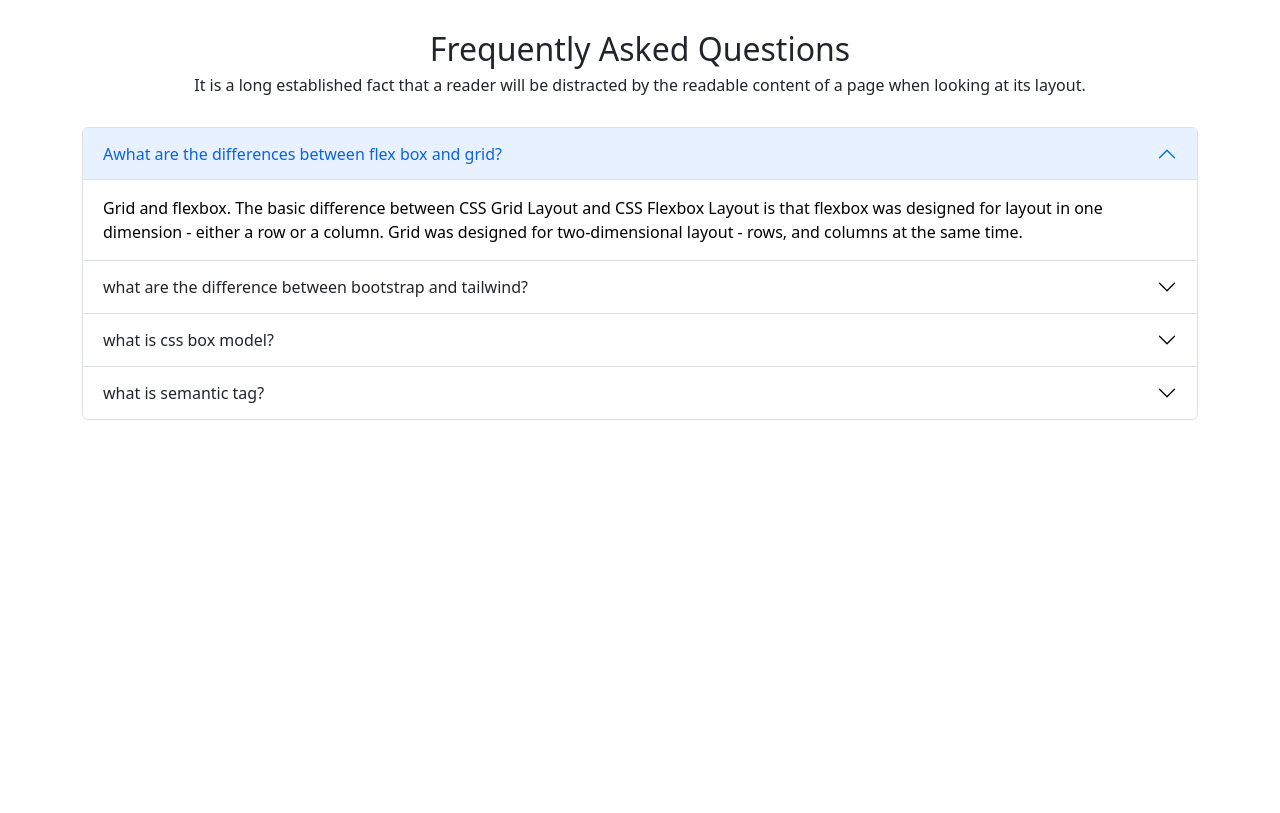
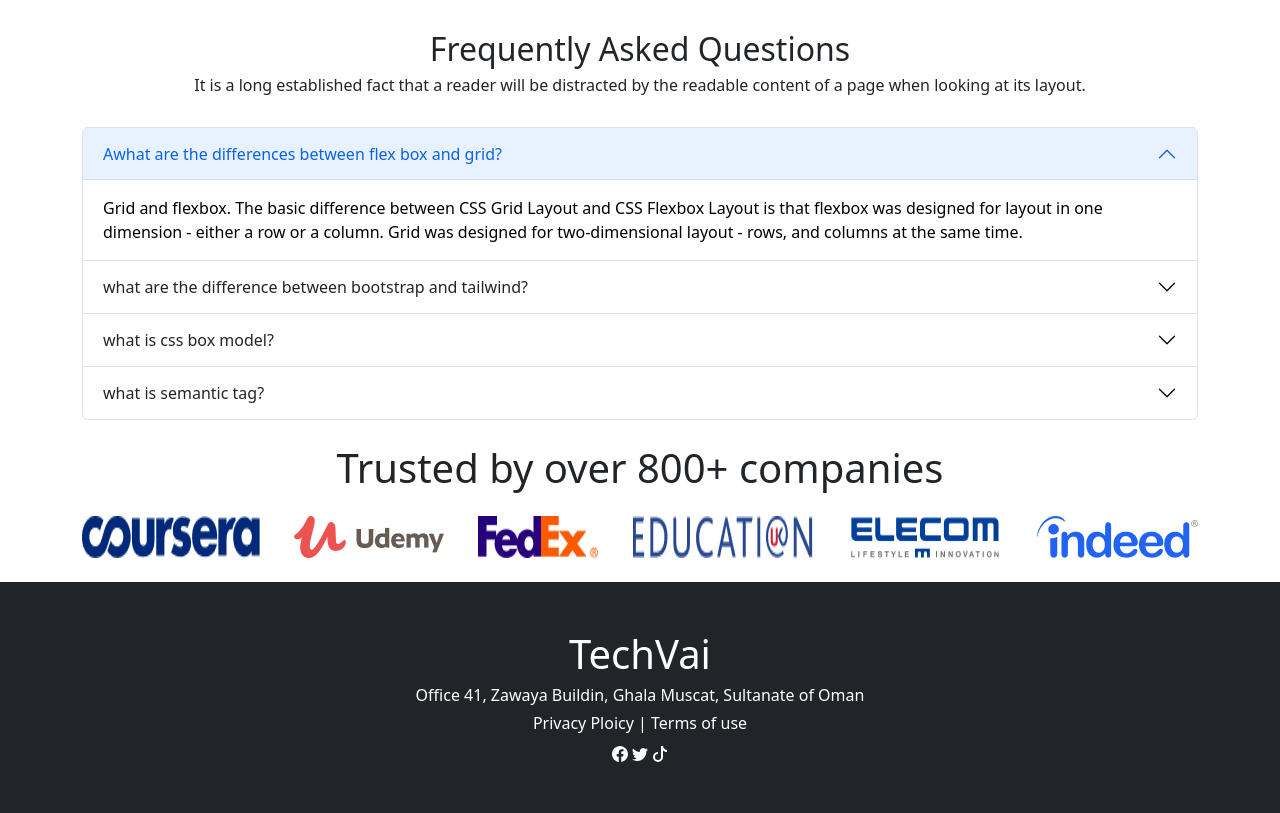
Before and after one commit to MRHemel/TechVai-website, a plain HTML site: page index2.html in a window 1280 px wide. Shown: the part 1736-2549 px from the top of the page. Before the commit the page ends 2156 px from the top, so only its background shows below. Drawn offline with nearby package versions, Linux system fonts and the light colour scheme.

Commit message:
footer done

```diff
--- a/index2.html
+++ b/index2.html
@@ -5,6 +5,7 @@
     <meta charset="utf-8">
     <meta name="viewport" content="width=device-width, initial-scale=1">
     <title>TechVai Website</title>
+    <link rel="stylesheet" href="style.css">
     <link href="https://cdn.jsdelivr.net/npm/bootstrap@5.2.0/dist/css/bootstrap.min.css" rel="stylesheet"
         integrity="sha384-gH2yIJqKdNHPEq0n4Mqa/HGKIhSkIHeL5AyhkYV8i59U5AR6csBvApHHNl/vI1Bx" crossorigin="anonymous">
 </head>
@@ -213,7 +214,8 @@
 
         </div>
         <!-- ready to join part end -->
-        <div class="container">
+        <!-- Frequently Questions part start -->
+        <div class="container mb-4">
             <div class="d-flex flex-column justify-content-center align-items-center mb-4">
                 <p class="h2">
                     Frequently Asked Questions
@@ -292,6 +294,51 @@
             </div>
 
         </div>
+        <!-- Frequently Questions part end -->
+        <!-- company showing part start -->
+        <div class="container company">
+            <p class="h1 text-center">Trusted by over 800+ companies</p>
+            <div class="d-flex justify-content-between mt-4 mb-4">
+                <img src="images/company/company-1.png" alt="">
+                <img src="images/company/company-2.png" alt="">
+                <img src="images/company/company-3.png" alt="">
+                <img src="images/company/company-4.png" alt="">
+                <img src="images/company/company-5.png" alt="">
+                <img src="images/company/company-6.png" alt="">
+            </div>
+
+        </div>
+        <!-- company showing part end -->
+        <!-- footer start -->
+        <footer class="bg-dark container-fluid">
+            <div class="d-flex flex-column justify-content-center align-items-center text-white pt-5 pb-5">
+                <p class="h1">TechVai</p>
+                <p class="h6">Office 41, Zawaya Buildin, Ghala Muscat,
+                    Sultanate of Oman</p>
+                <p class="h6">Privacy Ploicy | Terms of use</p>
+                <div>
+                    <svg xmlns="http://www.w3.org/2000/svg" width="16" height="16" fill="currentColor"
+                        class="bi bi-facebook" viewBox="0 0 16 16">
+                        <path
+                            d="M16 8.049c0-4.446-3.582-8.05-8-8.05C3.58 0-.002 3.603-.002 8.05c0 4.017 2.926 7.347 6.75 7.951v-5.625h-2.03V8.05H6.75V6.275c0-2.017 1.195-3.131 3.022-3.131.876 0 1.791.157 1.791.157v1.98h-1.009c-.993 0-1.303.621-1.303 1.258v1.51h2.218l-.354 2.326H9.25V16c3.824-.604 6.75-3.934 6.75-7.951z" />
+                    </svg>
+
+                    <svg xmlns="http://www.w3.org/2000/svg" width="16" height="16" fill="currentColor"
+                        class="bi bi-twitter" viewBox="0 0 16 16">
+                        <path
+                            d="M5.026 15c6.038 0 9.341-5.003 9.341-9.334 0-.14 0-.282-.006-.422A6.685 6.685 0 0 0 16 3.542a6.658 6.658 0 0 1-1.889.518 3.301 3.301 0 0 0 1.447-1.817 6.533 6.533 0 0 1-2.087.793A3.286 3.286 0 0 0 7.875 6.03a9.325 9.325 0 0 1-6.767-3.429 3.289 3.289 0 0 0 1.018 4.382A3.323 3.323 0 0 1 .64 6.575v.045a3.288 3.288 0 0 0 2.632 3.218 3.203 3.203 0 0 1-.865.115 3.23 3.23 0 0 1-.614-.057 3.283 3.283 0 0 0 3.067 2.277A6.588 6.588 0 0 1 .78 13.58a6.32 6.32 0 0 1-.78-.045A9.344 9.344 0 0 0 5.026 15z" />
+                    </svg>
+                    <svg xmlns="http://www.w3.org/2000/svg" width="16" height="16" fill="currentColor"
+                        class="bi bi-tiktok" viewBox="0 0 16 16">
+                        <path
+                            d="M9 0h1.98c.144.715.54 1.617 1.235 2.512C12.895 3.389 13.797 4 15 4v2c-1.753 0-3.07-.814-4-1.829V11a5 5 0 1 1-5-5v2a3 3 0 1 0 3 3V0Z" />
+                    </svg>
+                </div>
+            </div>
+
+
+        </footer>
+        <!-- footer end  -->
 
 
     </main>
--- a/style.css
+++ b/style.css
@@ -2,3 +2,8 @@
     position: relative;
     top: 200px;
 } */
+@media only screen and (max-width: 992px) {
+    .company {
+        visibility: hidden;
+    }
+}
```
